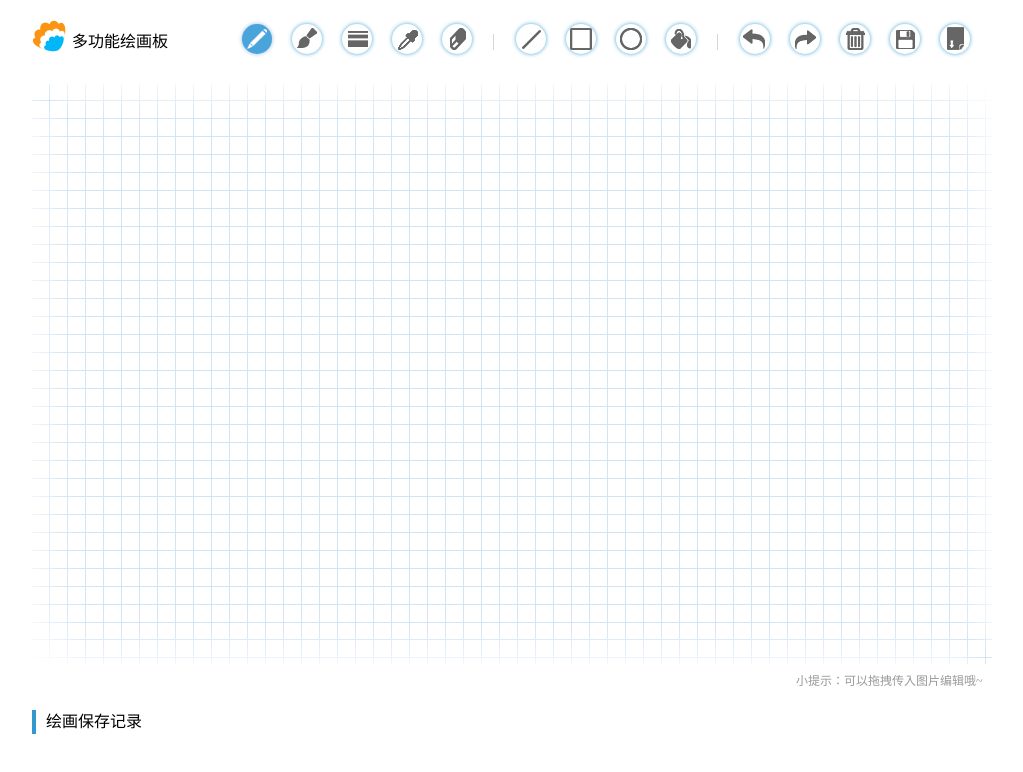
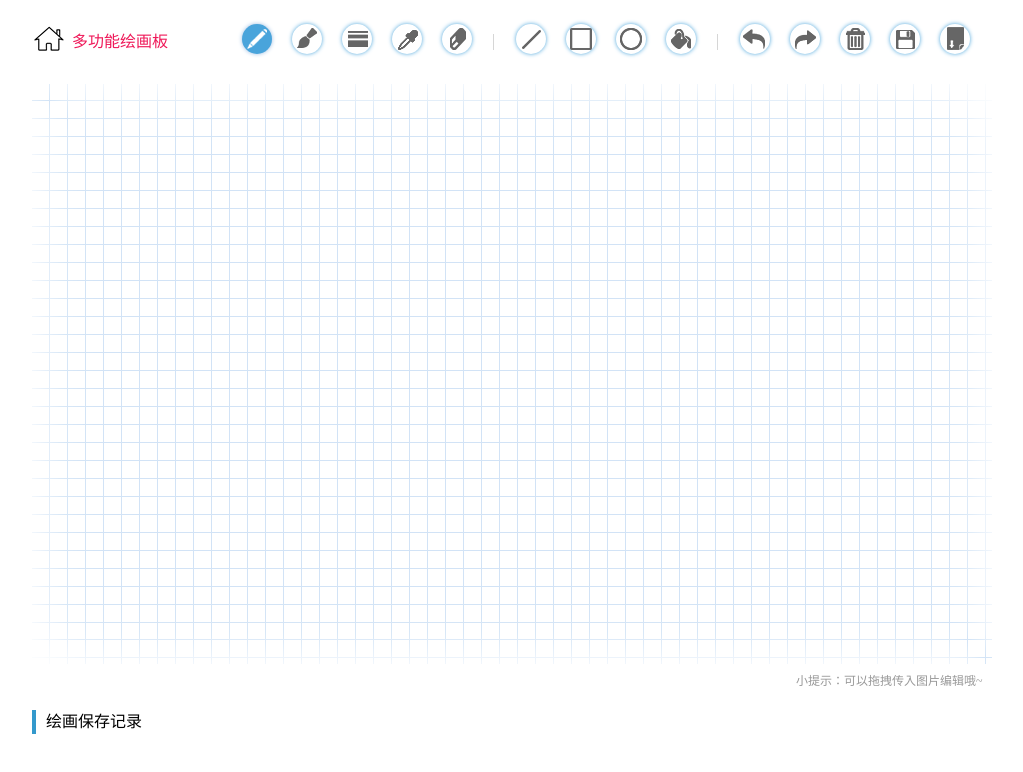
Before and after one commit to LittlewhiteChen/HTML5-Canvas, a plain HTML site: page index.html in a window 1280 px wide. Shown: the whole page, without its empty margins (128-1151 px from the left). Drawn offline with Linux system fonts and the light colour scheme.

Commit message:
修改样式

```diff
--- a/css/canvas.css
+++ b/css/canvas.css
@@ -16,7 +16,8 @@ body{
 	line-height: 44px;
 	font-family: "Microsoft Yahei";
 	font-size: 16px;
-	background: url(../images/logo.png) no-repeat;
+	background: url(../images/home.png) no-repeat left 2px;
+	color: #EF1959;
 }
 .draw_controller{
 	width: 860px;
--- a/index.html
+++ b/index.html
@@ -8,6 +8,7 @@
 	<script src="js/draw.js"></script>
 	<script src="js/storage.js"></script>
 	<script src="js/main.js"></script>
+	<link rel="shortcut icon" href="http://littlewhitechen.github.io/img/icon/litIcon.ico">
 	<link rel="stylesheet" href="css/canvas.css" type="text/css" />
 	<link rel="stylesheet" href="css/jquery.bigcolorpicker.css" type="text/css" />
 </head>
```
